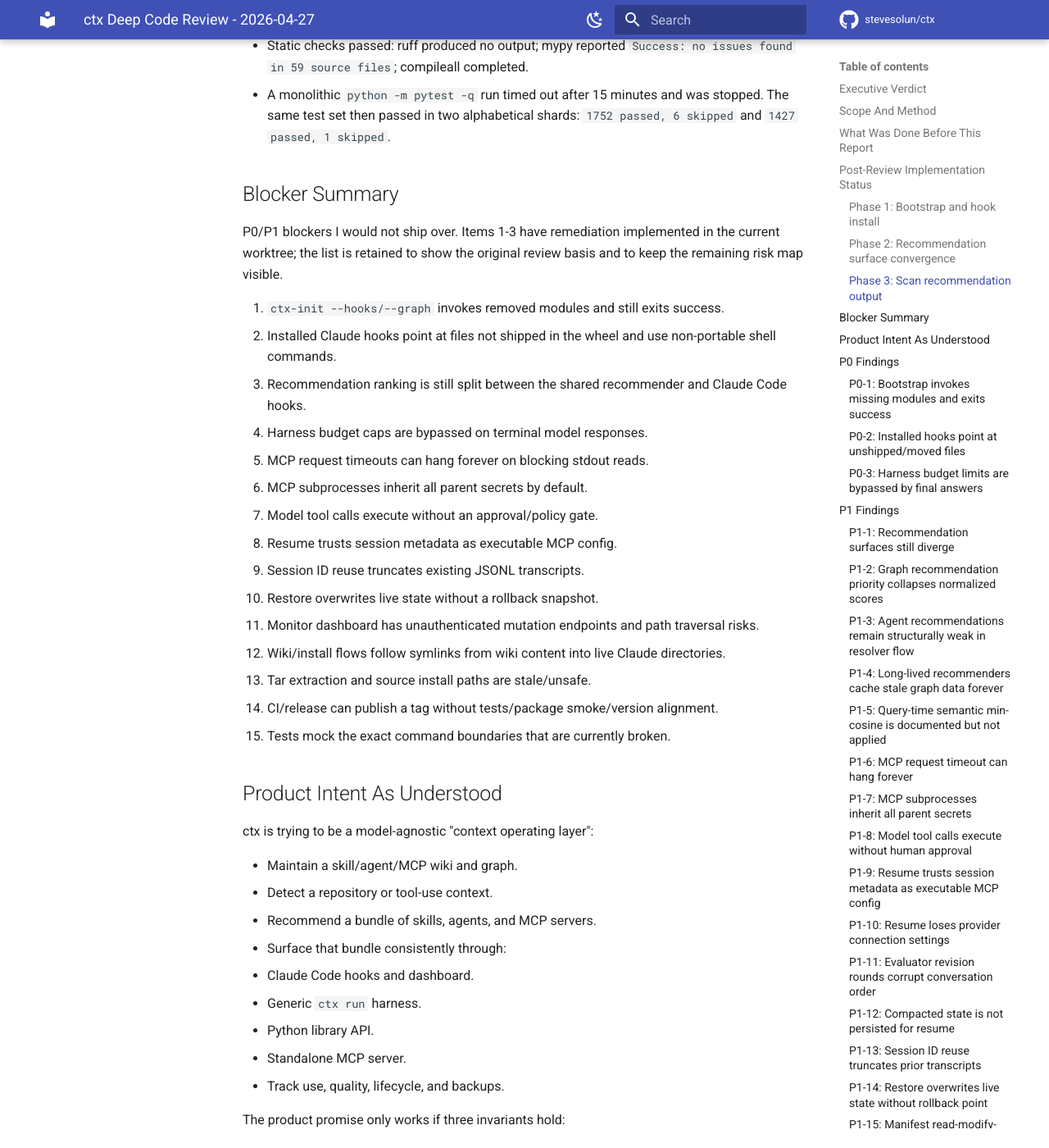
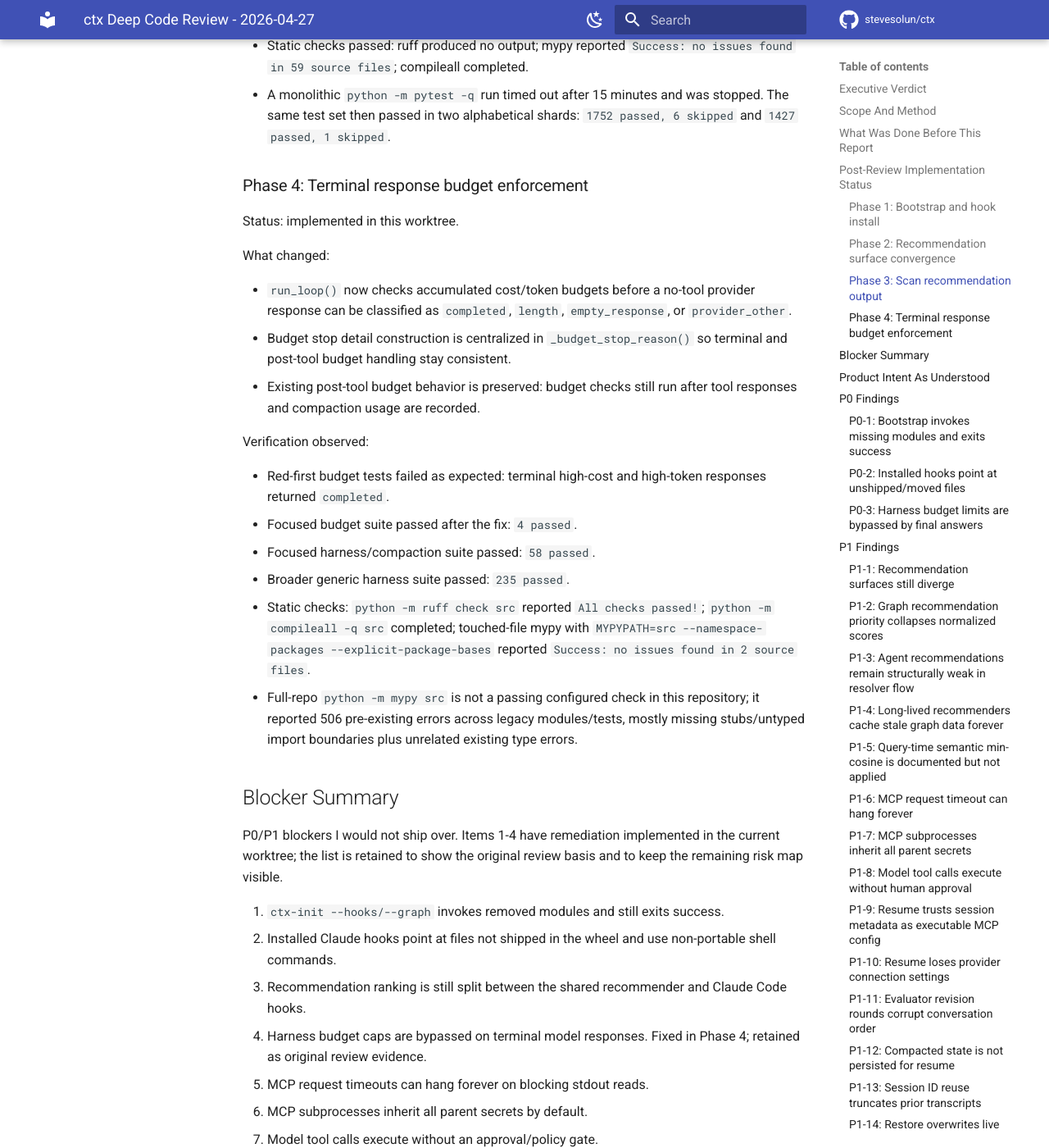
Before and after one commit to stevesolun/ctx, an MkDocs documentation site: the page built from docs/reports/ctx-million-dollar-review-2026-04-27.md, in a window 1280 px wide and 1400 px high, scrolled down 4751 px. Shown: the whole window at 82% size. Built offline with MkDocs 1.6.1 and Material for MkDocs 9.7.7, drawn with Linux system fonts in a browser that asks for light colours; comment, search, counter and statistics services are not loaded; some of the changed text lies outside the part shown.

Commit message:
fix: enforce terminal response budgets

```diff
--- a/docs/reports/ctx-million-dollar-review-2026-04-27.md
+++ b/docs/reports/ctx-million-dollar-review-2026-04-27.md
@@ -126,14 +126,33 @@ Verification observed:
 - Static checks passed: ruff produced no output; mypy reported `Success: no issues found in 59 source files`; compileall completed.
 - A monolithic `python -m pytest -q` run timed out after 15 minutes and was stopped. The same test set then passed in two alphabetical shards: `1752 passed, 6 skipped` and `1427 passed, 1 skipped`.
 
+### Phase 4: Terminal response budget enforcement
+
+Status: implemented in this worktree.
+
+What changed:
+
+- `run_loop()` now checks accumulated cost/token budgets before a no-tool provider response can be classified as `completed`, `length`, `empty_response`, or `provider_other`.
+- Budget stop detail construction is centralized in `_budget_stop_reason()` so terminal and post-tool budget handling stay consistent.
+- Existing post-tool budget behavior is preserved: budget checks still run after tool responses and compaction usage are recorded.
+
+Verification observed:
+
+- Red-first budget tests failed as expected: terminal high-cost and high-token responses returned `completed`.
+- Focused budget suite passed after the fix: `4 passed`.
+- Focused harness/compaction suite passed: `58 passed`.
+- Broader generic harness suite passed: `235 passed`.
+- Static checks: `python -m ruff check src` reported `All checks passed!`; `python -m compileall -q src` completed; touched-file mypy with `MYPYPATH=src --namespace-packages --explicit-package-bases` reported `Success: no issues found in 2 source files`.
+- Full-repo `python -m mypy src` is not a passing configured check in this repository; it reported 506 pre-existing errors across legacy modules/tests, mostly missing stubs/untyped import boundaries plus unrelated existing type errors.
+
 ## Blocker Summary
 
-P0/P1 blockers I would not ship over. Items 1-3 have remediation implemented in the current worktree; the list is retained to show the original review basis and to keep the remaining risk map visible.
+P0/P1 blockers I would not ship over. Items 1-4 have remediation implemented in the current worktree; the list is retained to show the original review basis and to keep the remaining risk map visible.
 
 1. `ctx-init --hooks/--graph` invokes removed modules and still exits success.
 2. Installed Claude hooks point at files not shipped in the wheel and use non-portable shell commands.
 3. Recommendation ranking is still split between the shared recommender and Claude Code hooks.
-4. Harness budget caps are bypassed on terminal model responses.
+4. Harness budget caps are bypassed on terminal model responses. Fixed in Phase 4; retained as original review evidence.
 5. MCP request timeouts can hang forever on blocking stdout reads.
 6. MCP subprocesses inherit all parent secrets by default.
 7. Model tool calls execute without an approval/policy gate.
@@ -231,6 +250,10 @@ Required fix:
 - Add cross-platform hook command smoke tests.
 
 ### P0-3: Harness budget limits are bypassed by final answers
+
+Current status:
+
+Implemented in Phase 4. `run_loop()` now checks `_budget_stop_reason()` inside the terminal no-tool response path before any successful completion classification, and the same helper is reused for post-tool/compaction budget checks.
 
 Evidence:
 
```
Also changed, not shown: 2 other files.
